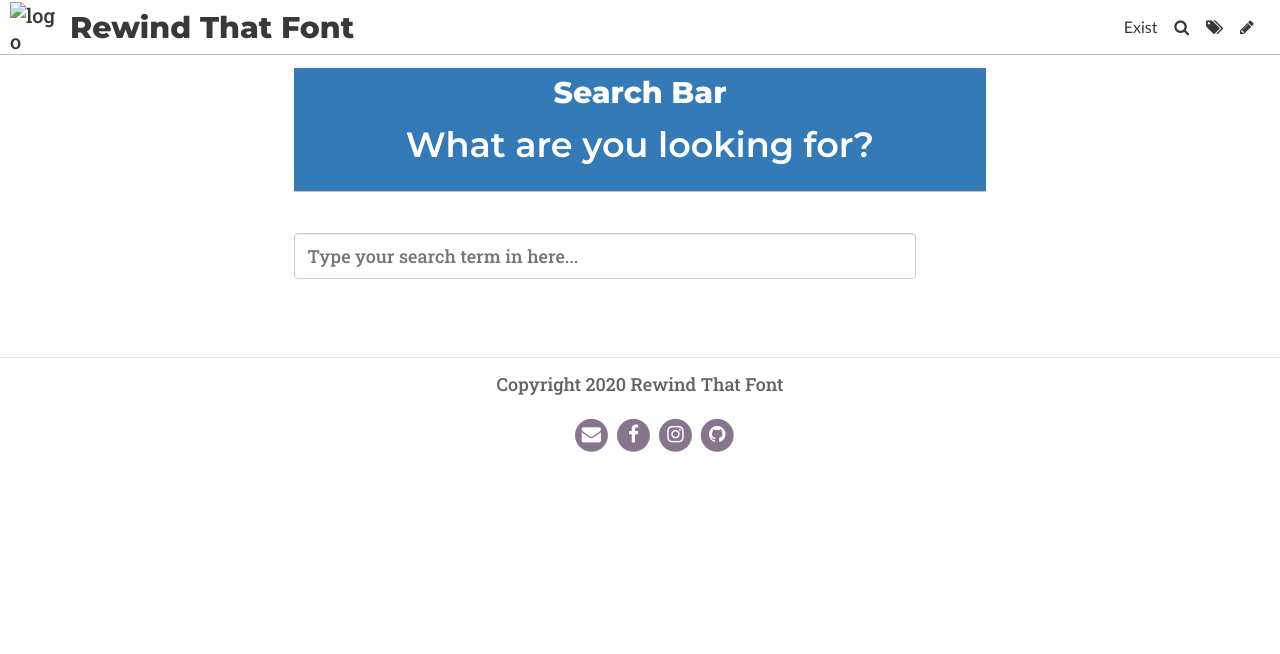
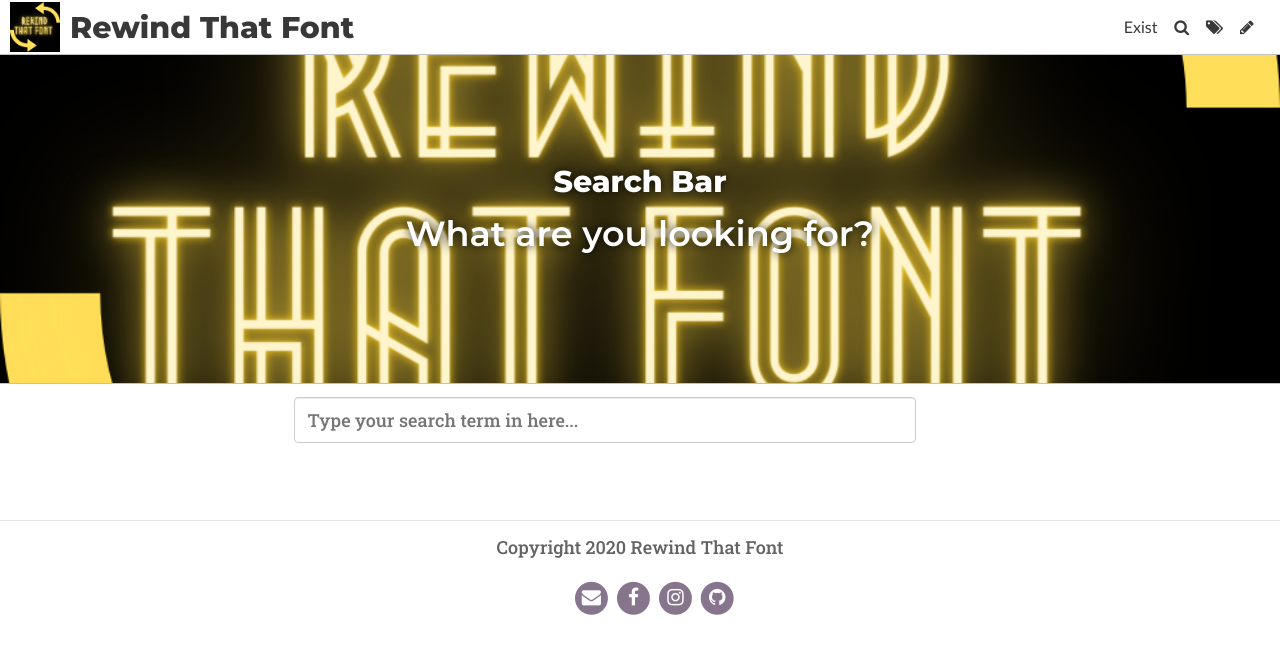
Before and after one commit to hrmcneil3/rewind, a Jekyll site: the page built from pages/search.md, in a window 1280 px wide. Shown: the top 654 px of the page. Built offline with Jekyll 4.4.1, drawn with Linux system fonts in a browser that asks for light colours; some web fonts are replaced.

Commit message:
Update Page “search”

```diff
--- a/pages/search.md
+++ b/pages/search.md
@@ -3,9 +3,10 @@ layout: search
 title: Search Bar
 subtitle: What are you looking for?
 permalink: /search/
+date: 2020-09-30T23:04:46.502Z
+show: true
+header_feature_image: ../uploads/rewind-that-font.png
 feature-img: assets/img/pexels/search-map.jpeg
-date: 2020-09-30T23:04:46.502Z
 icon: fa-search
-show: true
 ---
-\
+.
```
Also changed, not shown: uploads/rewind-that-font.png (added).
